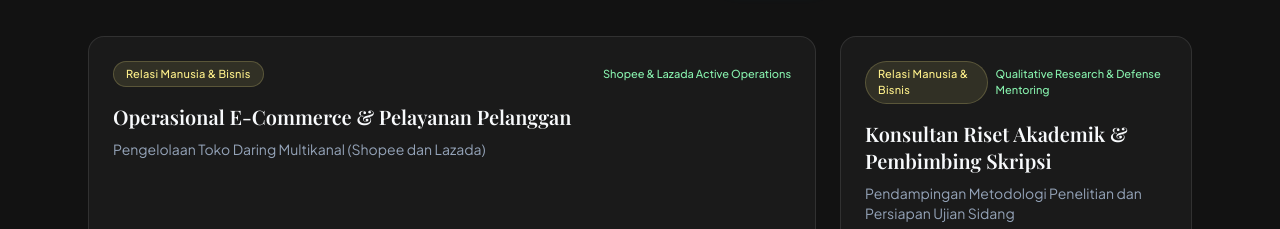
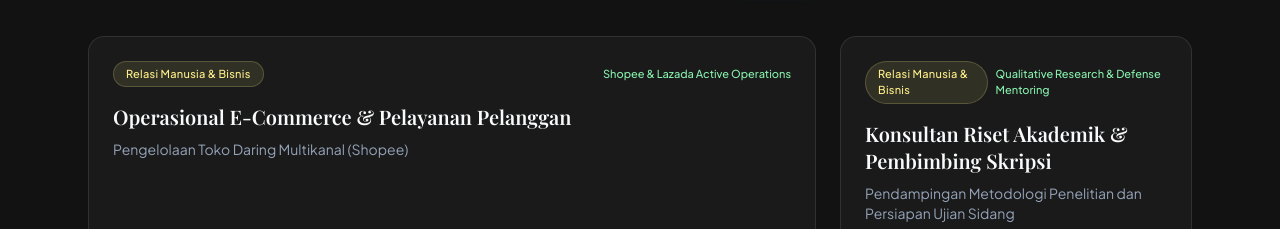
Before and after one commit to greaterdarkness360-ops/natanaelpanjaitan_portofolio.github.io, a Vue app: page / in a window 1280 px wide. Shown: the part 1860-2089 px from the top of the page. Built offline with nearby package versions, Linux system fonts and the light colour scheme; a web font is replaced by a local one.

Commit message:
Update portfolioData.ts

```diff
--- a/src/data/portfolioData.ts
+++ b/src/data/portfolioData.ts
@@ -4,7 +4,7 @@ export const portfolioItems: PortfolioItem[] = [
   {
     id: 'ecommerce-ops',
     title: 'Operasional E-Commerce & Pelayanan Pelanggan',
-    subtitle: 'Pengelolaan Toko Daring Multikanal (Shopee dan Lazada)',
+    subtitle: 'Pengelolaan Toko Daring Multikanal (Shopee)',
     category: 'HUMAN_OPS',
     imagePlaceholder: './assets/project-1.jpg',
     galleryImages: [
```
